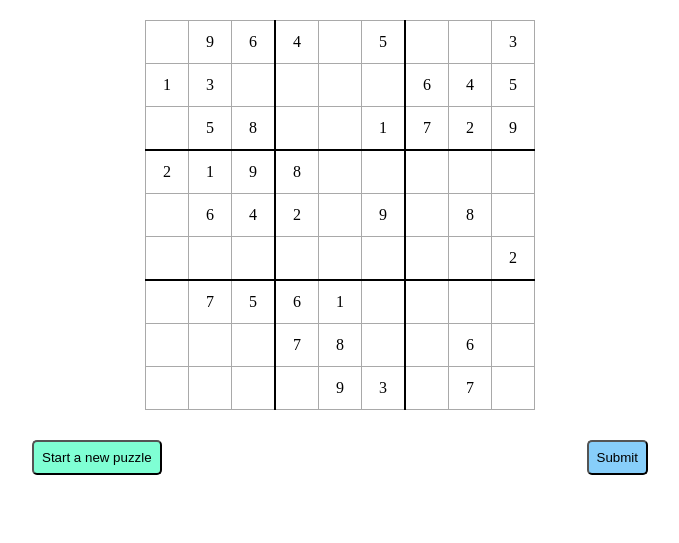
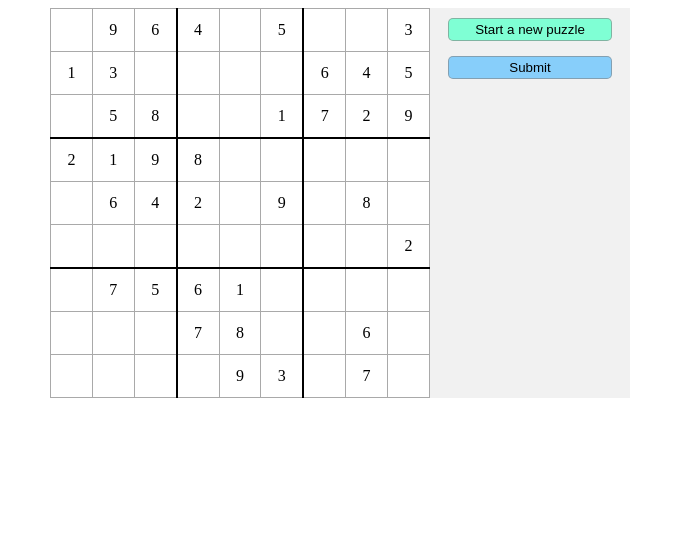
Before and after one commit to hamentag/Sudoku-Puzzles, a plain HTML site: page index.html in a window 1280 px wide. Shown: the whole page, without its empty margins (300-979 px from the left). Drawn offline with Linux system fonts and the light colour scheme.

Commit message:
updated styles

```diff
--- a/index.html
+++ b/index.html
@@ -8,7 +8,11 @@
     <title>Sudoku</title>
 </head>
 <body>
-    <div id="sudoku-container"></div>
-    <div id="navigation"></div>
+    <div id="container">
+
+        <div id="sudoku-container"> </div>
+        <div id="navigation"></div>
+
+    </div>
 </body>
 </html>
--- a/index.js
+++ b/index.js
@@ -212,12 +212,6 @@ function getAnswer(){
 }
 
 /**
- *  sets the HTML DOM
-*/
-function setHtmlContent(){
-
-}
-/**
  *  initial state
  */
 function init(){
--- a/styles.css
+++ b/styles.css
@@ -1,7 +1,17 @@
+body {
+    display: flex;
+  }
+  #container {
+    background-color: rgba(230, 230, 230, 0.568);
+    width: 580px;
+    margin: 0 auto;
+    display: flex;
+    justify-content: space-between;
+  }
 
   table {
+    background-color: white;
     border-collapse: collapse;
-    margin: 20px auto;
   }
 
   td {
@@ -11,65 +21,68 @@ td {
     border: 1px solid darkgrey;
   }
 
-td input{
+  td input {
     /* background-color: blue; */
     border: none;
     width: 90%;
     height: 90%;
     text-align: center;
   }
-input[type=number]::-webkit-inner-spin-button,
-input[type=number]::-webkit-outer-spin-button {
+  input[type="number"]::-webkit-inner-spin-button,
+  input[type="number"]::-webkit-outer-spin-button {
     -webkit-appearance: none;
     margin: 0;
   }
 
-td:nth-of-type(3), td:nth-of-type(6){
+  td:nth-of-type(3),
+  td:nth-of-type(6) {
     border-right: 2px solid;
   }
-tr:nth-of-type(3), tr:nth-of-type(6){
+  tr:nth-of-type(3),
+  tr:nth-of-type(6) {
     border-bottom: 2px solid;
   }
-#navigation{
-    max-width: 50%;
-    height: 90px;
-    margin: 20px auto;
-
-
+  #navigation {
     padding: 10px;
   }
 
-.invalidMsg, .validMsg{
+  .invalidMsg,
+  .validMsg {
+    width: 150px;
+    margin: 20px auto;
     border: 1px solid;
     border-radius: 5px;
     font-size: 20px;
     font-weight: bold;
+    text-align: center;
     padding: 5px;
-    text-align: center;
   }
-.invalidMsg{
-    color: red;
+  .invalidMsg {
+    color: darkred;
   }
-.validMsg{
-    color: green;
+  .validMsg {
+    color: darkgreen;
   }
-#navigation div{
+  #navigation div {
     display: flex;
-    justify-content: space-between;
+    flex-direction: column;
+    gap: 15px;
+    width: 180px;
   }
-.startBtn, .submitBtn{
-    height: 35px;
-    padding: 0.5rem;
+  .startBtn,
+  .submitBtn {
+    padding: 3px;
     margin: 0 0.5rem;
+    border: 1.5px solid rgba(128, 128, 128, 0.594);
     border-radius: 5px;
   }
-.startBtn{
+  .startBtn {
     background-color: aquamarine;
   }
-.submitBtn{
-    background-color:lightskyblue;
+  .submitBtn {
+    background-color: lightskyblue;
   }
-.errors{
+  .errors {
     background-color: lightcoral;
   }
   input:focus {
```
Lines whose indentation alone changed are shown as unchanged.
